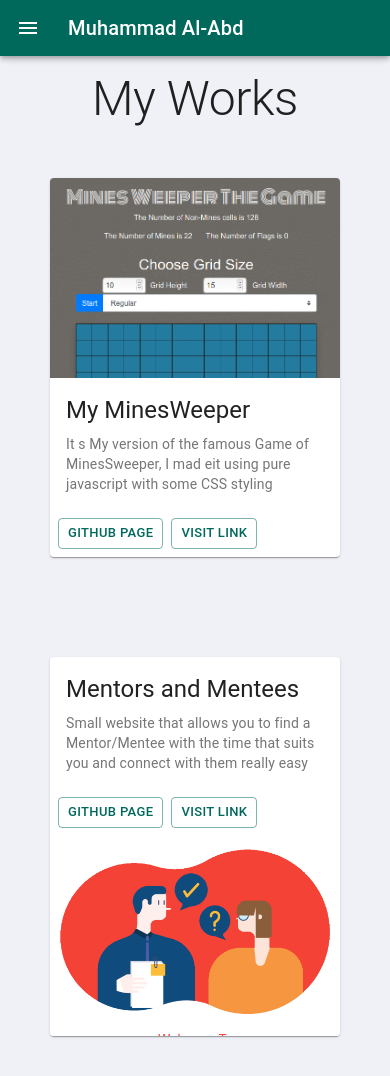
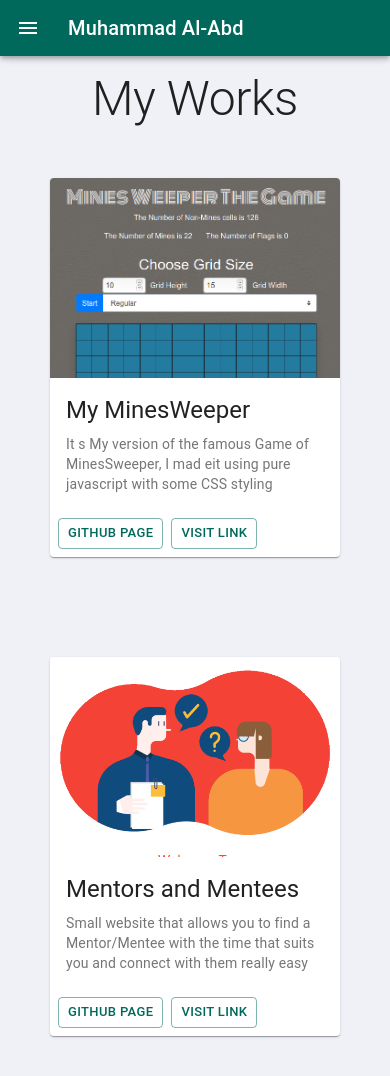
Before and after one commit to MohammedAlabd/portfolio, a React (Create React App) app: page /home/Projects in a window 390 px wide. Shown: the top 1076 px of the page. Built offline with nearby package versions, Linux system fonts and the light colour scheme.

Commit message:
fix a bug in second card in projects pag to make it more responsive

```diff
--- a/src/component/Projects/Projects.js
+++ b/src/component/Projects/Projects.js
@@ -54,6 +54,11 @@ const useStyles = makeStyles(theme => ({
         display:"content",
         padding:0,
         margin:0,
+    },
+    flexDirectionResponsive:{
+        [theme.breakpoints.down('xs')]:{
+            flexDirection:'column-reverse'
+        }
     },
 
 }))
@@ -132,7 +137,7 @@ export default function Projects() {
           data-aos-duration="800"
           className={classes.card}
         >
-          <Grid container>
+          <Grid container className={classes.flexDirectionResponsive}>
             <Grid item xs={12} sm={6}>
               <CardContent>
                 <Typography gutterBottom variant="h5" component="h2">
```
